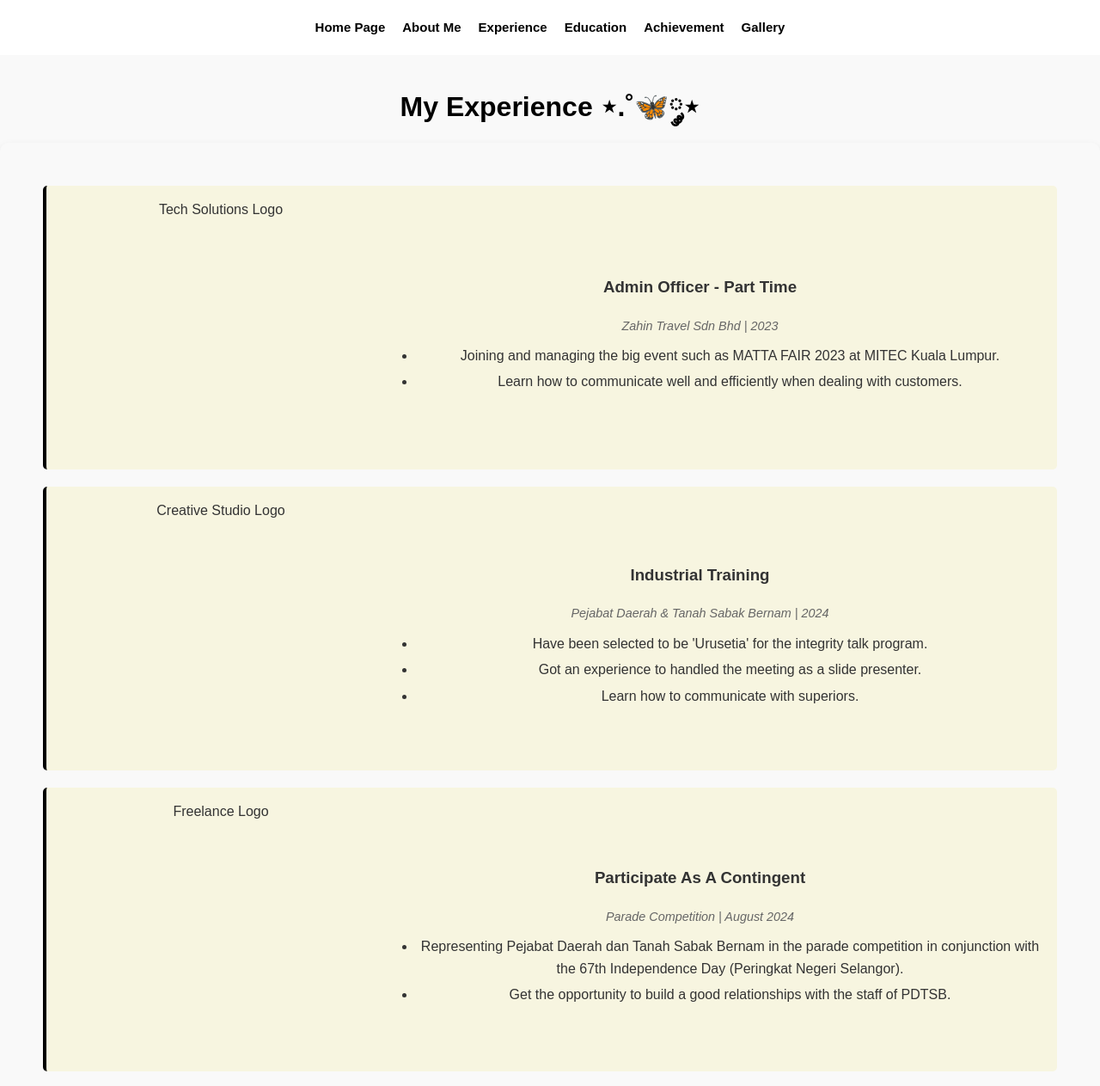
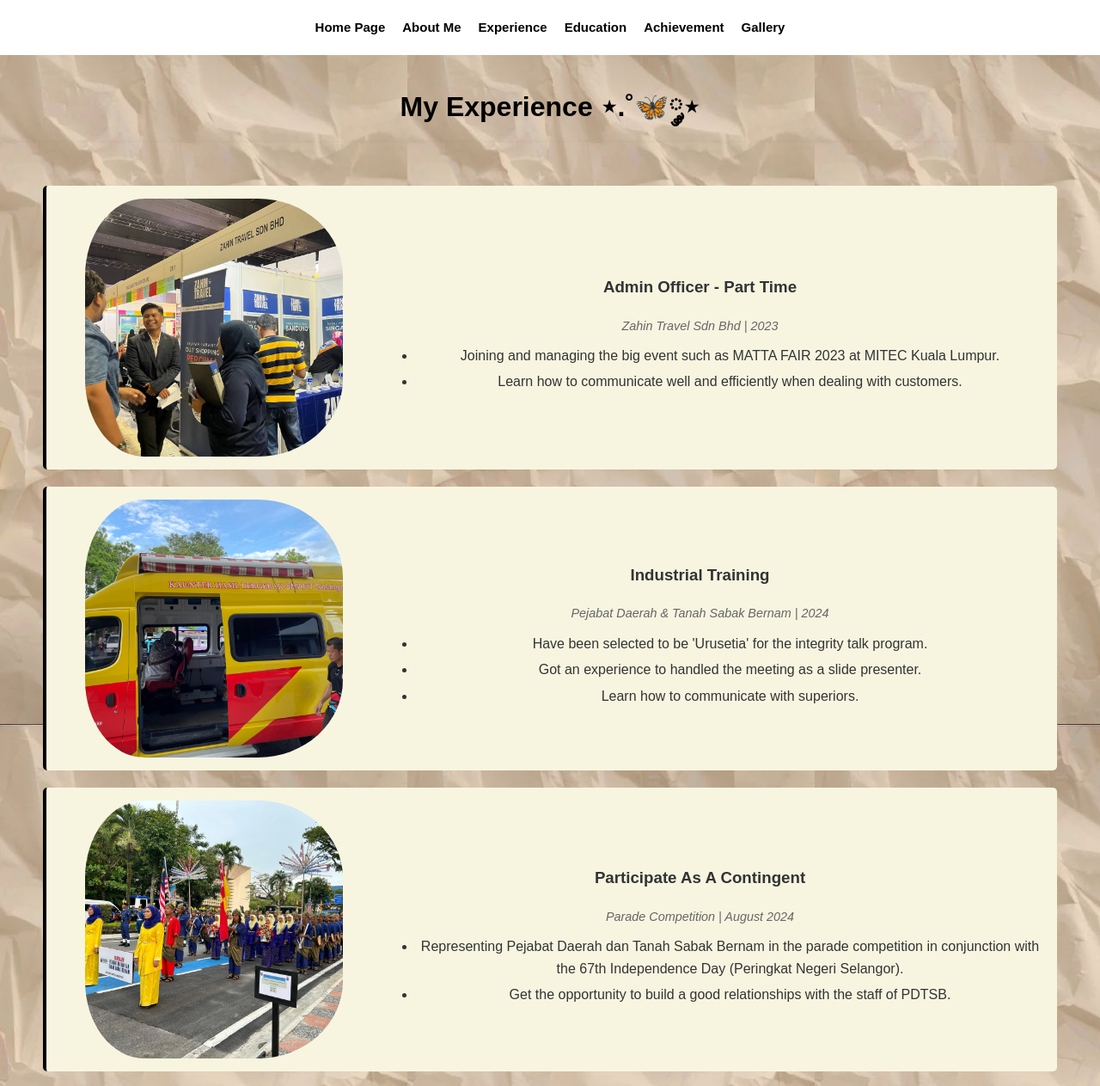
Before and after one commit to sufisolero/sufi-imd318, a plain HTML site: page experience.html in a window 1280 px wide. Shown: the top 1263 px of the page at 86% size. Drawn offline with Linux system fonts and the light colour scheme.

Commit message:
experience.html

```diff
--- a/experience.html
+++ b/experience.html
@@ -6,7 +6,7 @@
     <title>Sufi's Experience</title>
     <style>
          body {
-		    background-image: url('bg3.jpg');
+	    background-image: url('image/bg3.jpg');
             font-family: Poppins, sans-serif;
             text-align: center;
             margin: 0;
@@ -126,7 +126,7 @@
         <!-- Experience Section -->
         <section id="experience">
             <div class="experience-item">
-                <img src="photo 1.jpg" alt="Tech Solutions Logo" class="experience-logo">
+                <img src="image/photo 1.jpg" alt="Tech Solutions Logo" class="experience-logo">
                 <div class="experience-content">
                     <h3>Admin Officer - Part Time</h3>
                     <p class="company">Zahin Travel Sdn Bhd | 2023</p>
@@ -137,7 +137,7 @@
                 </div>
             </div>
             <div class="experience-item">
-                <img src="photo 2.jpg" alt="Creative Studio Logo" class="experience-logo">
+                <img src="image/photo 2.jpg" alt="Creative Studio Logo" class="experience-logo">
                 <div class="experience-content">
                     <h3>Industrial Training</h3>
                     <p class="company">Pejabat Daerah & Tanah Sabak Bernam | 2024</p>
@@ -149,7 +149,7 @@
                 </div>
             </div>
             <div class="experience-item">
-                <img src="photo 3.jpg" alt="Freelance Logo" class="experience-logo">
+                <img src="image/photo 3.jpg" alt="Freelance Logo" class="experience-logo">
                 <div class="experience-content">
                     <h3>Participate As A Contingent</h3>
                     <p class="company">Parade Competition | August 2024</p>
@@ -163,7 +163,7 @@
 	    </section>
 
 	<audio controls align="center" width="5%">
-            <source src="audio.mp3" type="audio/mpeg">
+            <source src="video/audio.mp3" type="audio/mpeg">
             Your browser does not support the audio element.
         </audio>
     </main>
```
Lines whose indentation alone changed are shown as unchanged.
